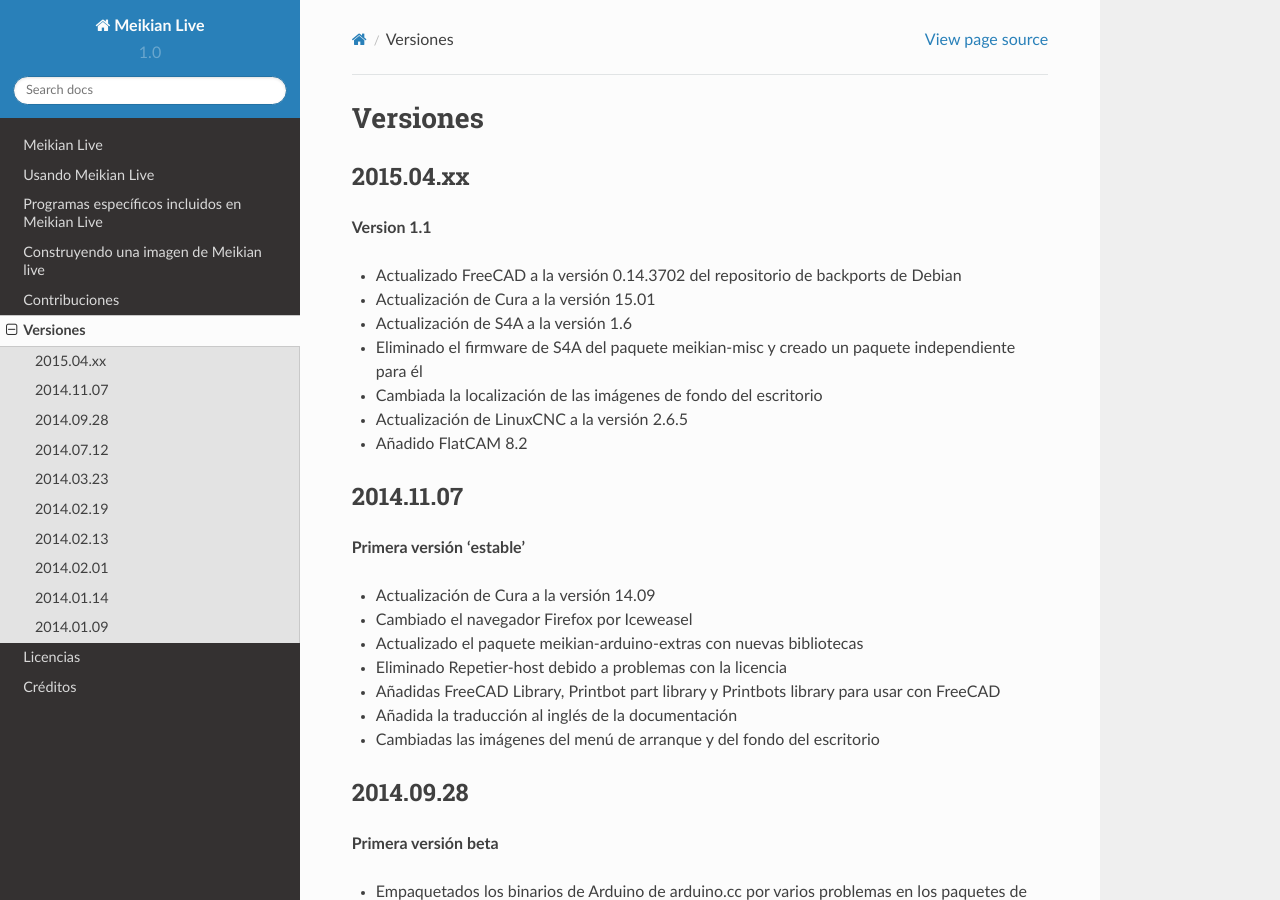
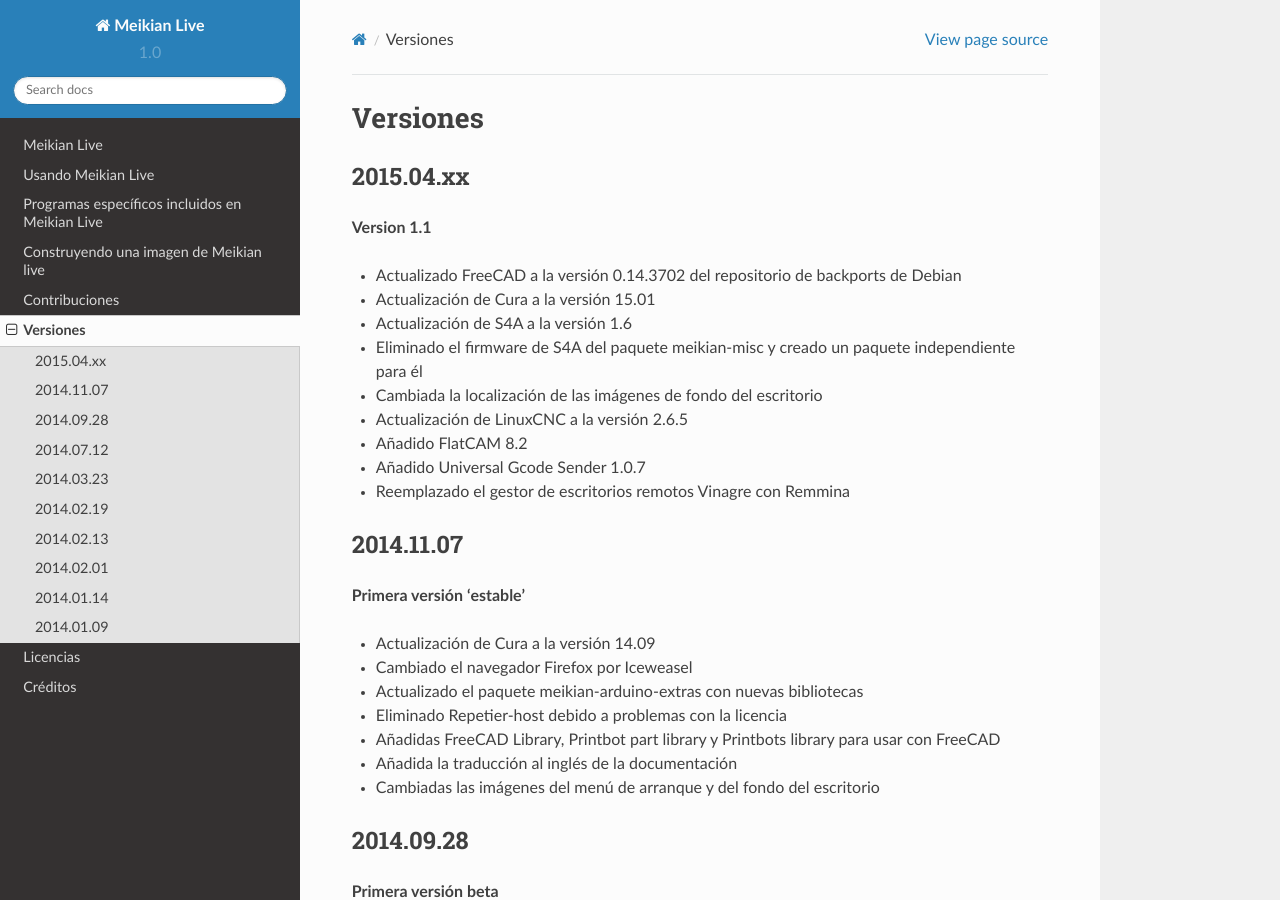
Before and after one commit to mo22de/meikian-dev, a Sphinx documentation site: the page built from docs/es/source/versiones.rst, in a window 1280 px wide and 900 px high. Built offline with Sphinx 7.4.7 and the Read the Docs theme 2.0.0, drawn with Linux system fonts in a browser that asks for light colours.

Commit message:
updated english and spanish documentation

```diff
--- a/HISTORY.rst
+++ b/HISTORY.rst
@@ -16,6 +16,8 @@
 * Changed the location for the desktop's background images
 * Updated LinuxCNC to the 2.6.5 version
 * Added FlatCAM 8.2
+* Added Universal Gcode Sender 1.0.7
+* Replaced Vinagre remote desktops manager with Remmina
 
 
 2014.11.07
--- a/docs/es/source/versiones.rst
+++ b/docs/es/source/versiones.rst
@@ -16,6 +16,8 @@
 * Cambiada la localización de las imágenes de fondo del escritorio
 * Actualización de LinuxCNC a la versión 2.6.5
 * Añadido FlatCAM 8.2
+* Añadido Universal Gcode Sender 1.0.7
+* Reemplazado el gestor de escritorios remotos Vinagre con Remmina
 
 
 2014.11.07
```
Also changed, not shown: other parts of HISTORY.rst (+1 -1 lines).
